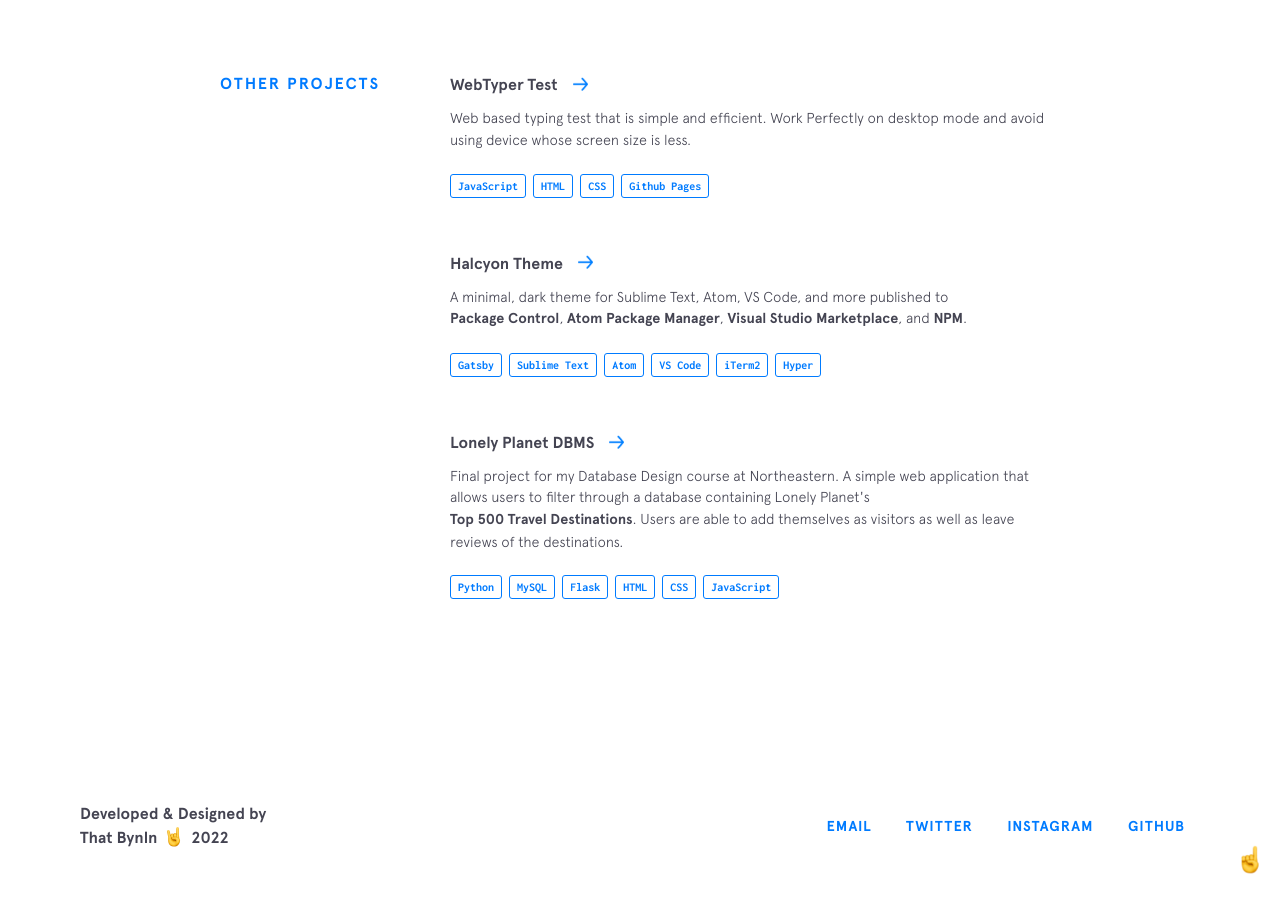
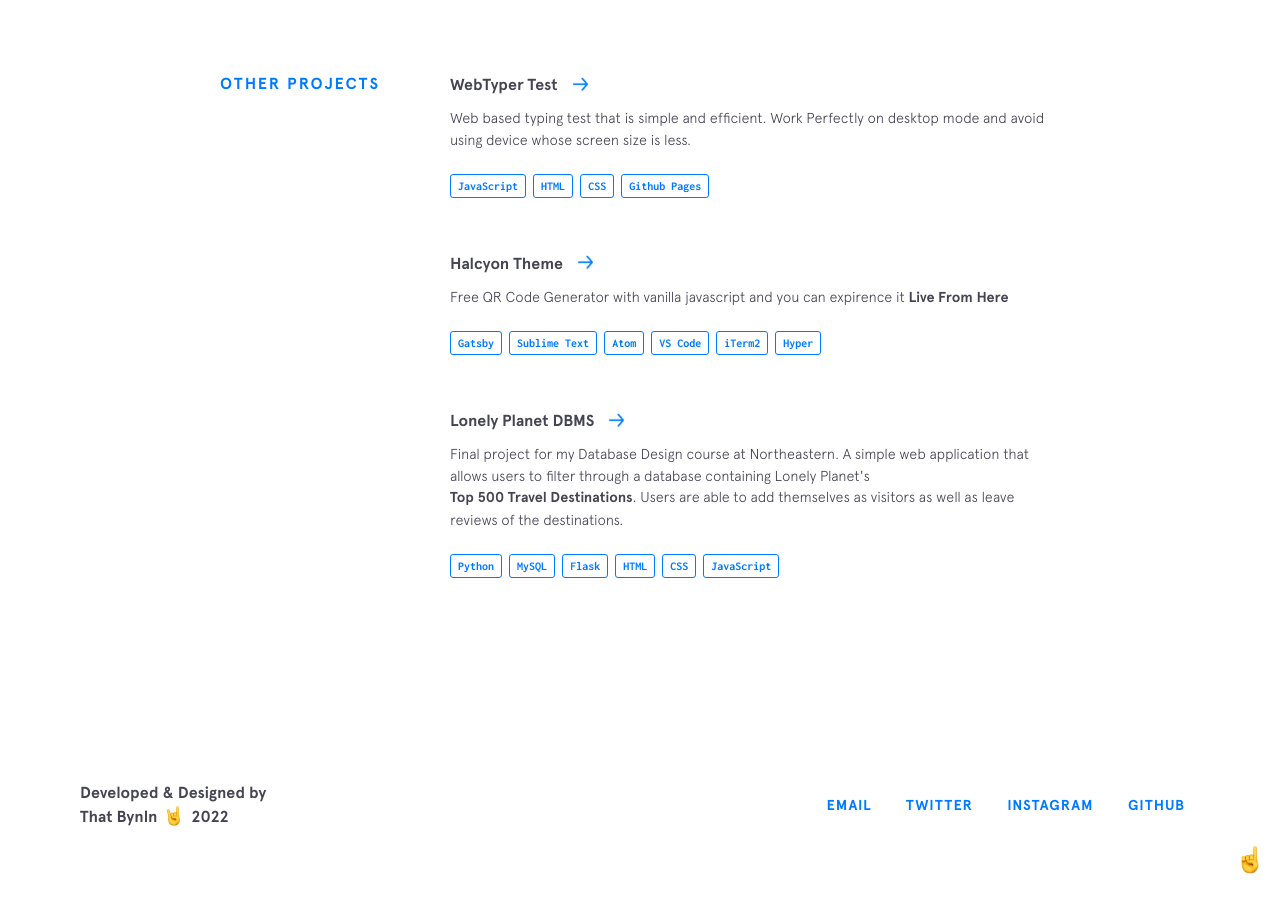
Before and after one commit to thatbynln/thatbynln.github.io, a Jekyll site: the page built from index.html, in a window 1280 px wide and 900 px high, scrolled down 3076 px. Built offline with Jekyll 4.4.1, drawn with Linux system fonts in a browser that asks for light colours; nearby versions of some CDN libraries; after the commit the page ends 3955 px from its top, so only the background shows below that.

Commit message:
Update other-projects.yml

```diff
--- a/_data/other-projects.yml
+++ b/_data/other-projects.yml
@@ -11,7 +11,7 @@
 - name: Halcyon Theme
   url: https://bchiang7.github.io/halcyon-site/
   code: https://github.com/bchiang7/halcyon-site
-  description: A minimal, dark theme for Sublime Text, Atom, VS Code, and more published to <a class="underline-link" href="https://packagecontrol.io/packages/Halcyon%20Theme">Package Control</a>, <a class="underline-link" href="https://atom.io/themes/halcyon-syntax">Atom Package Manager</a>, <a class="underline-link" href="https://marketplace.visualstudio.com/items?itemName=brittanychiang.halcyon-vscode">Visual Studio Marketplace</a>, and <a class="underline-link" href="https://www.npmjs.com/package/hyper-halcyon-theme">NPM</a>.
+  description: Free QR Code Generator with vanilla javascript and you can expirence it <a class="underline-link" href="https://thatbynln.github.io/QR-Code-Generator">Live From Here</a>
   used:
     - thing: Gatsby
     - thing: Sublime Text
```
